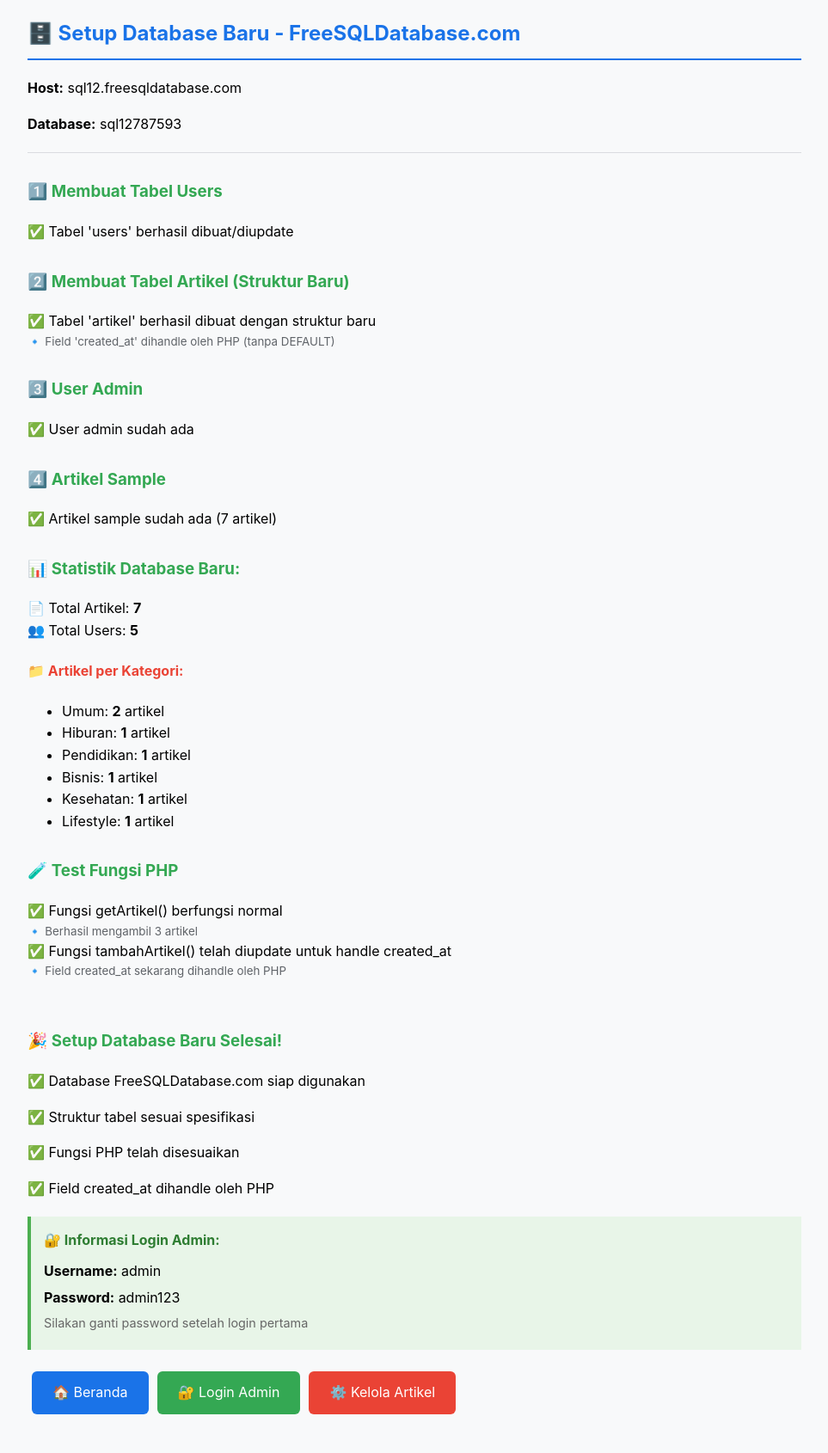
After one commit to andreasalex06/mini-project, a PHP site: page /setup_new_database.php in a window 1280 px wide. The commit adds this page. Shown: the whole page at 86% size, without its empty margins (158-1121 px from the left). Run offline with PHP 8.4, Linux system fonts and the light colour scheme; data comes from the database, SQL or seed files in the repository.

Commit message:
update database

```diff
--- a/artikel_functions_enum.php
+++ b/artikel_functions_enum.php
@@ -110,8 +110,11 @@
 // Fungsi untuk menambah artikel baru
 function tambahArtikel($pdo, $data) {
     try {
-        $sql = "INSERT INTO artikel (judul, konten, ringkasan, category_enum, user_id, gambar, status)
-                VALUES (?, ?, ?, ?, ?, ?, ?)";
+        // Get current timestamp for created_at
+        $created_at = date('Y-m-d H:i:s');
+
+        $sql = "INSERT INTO artikel (judul, konten, ringkasan, category_enum, user_id, gambar, status, created_at)
+                VALUES (?, ?, ?, ?, ?, ?, ?, ?)";
 
         $stmt = $pdo->prepare($sql);
         return $stmt->execute([
@@ -121,7 +124,8 @@
             $data['category_enum'] ?? 'umum',
             $data['user_id'],
             $data['gambar'] ?? null,
-            $data['status'] ?? 'published'
+            $data['status'] ?? 'published',
+            $created_at
         ]);
     } catch(PDOException $e) {
         error_log("Error adding artikel: " . $e->getMessage());
--- a/koneksi.php
+++ b/koneksi.php
@@ -1,9 +1,9 @@
 <?php
-// Database configuration
-$host = 'localhost';
-$dbname = 'db_artikel'; // Ganti dengan nama database Anda
-$username = 'root'; // Ganti dengan username database Anda
-$password = ''; // Ganti dengan password database Anda
+// Database configuration - FreeSQLDatabase.com
+$host = 'sql12.freesqldatabase.com';
+$dbname = 'sql12787593';
+$username = 'sql12787593';
+$password = 'CMGgKInmx4';
 
 try {
     // Create PDO connection
--- /dev/null
+++ b/setup_new_database.php
@@ -0,0 +1,236 @@
+<?php
+require_once 'koneksi.php';
+
+try {
+    echo "<h2>🗄️ Setup Database Baru - FreeSQLDatabase.com</h2>";
+    echo "<p><strong>Host:</strong> sql12.freesqldatabase.com</p>";
+    echo "<p><strong>Database:</strong> sql12787593</p>";
+    echo "<hr>";
+
+    // 1. Buat tabel users jika belum ada
+    echo "<h3>1️⃣ Membuat Tabel Users</h3>";
+    $sql_users = "CREATE TABLE IF NOT EXISTS `users` (
+        `id` int(11) NOT NULL AUTO_INCREMENT,
+        `username` varchar(50) NOT NULL UNIQUE,
+        `email` varchar(100) NOT NULL UNIQUE,
+        `password` varchar(255) NOT NULL,
+        `created_at` timestamp NOT NULL DEFAULT current_timestamp(),
+        `updated_at` timestamp NOT NULL DEFAULT current_timestamp() ON UPDATE current_timestamp(),
+        PRIMARY KEY (`id`),
+        KEY `idx_username` (`username`),
+        KEY `idx_email` (`email`)
+    ) ENGINE=InnoDB DEFAULT CHARSET=utf8mb4 COLLATE=utf8mb4_general_ci";
+
+    $pdo->exec($sql_users);
+    echo "✅ Tabel 'users' berhasil dibuat/diupdate<br>";
+
+    // 2. Buat tabel artikel dengan struktur baru
+    echo "<h3>2️⃣ Membuat Tabel Artikel (Struktur Baru)</h3>";
+    $sql_artikel = "CREATE TABLE IF NOT EXISTS `artikel` (
+        `id` int(11) NOT NULL AUTO_INCREMENT,
+        `judul` varchar(255) NOT NULL,
+        `konten` text NOT NULL,
+        `ringkasan` text DEFAULT NULL,
+        `kategori_id` int(11) DEFAULT NULL,
+        `category_enum` enum('teknologi','pendidikan','bisnis','kesehatan','sains','lifestyle','olahraga','hiburan','umum') DEFAULT 'umum',
+        `user_id` int(11) DEFAULT NULL,
+        `gambar` varchar(255) DEFAULT NULL,
+        `status` enum('draft','published','archived') DEFAULT 'published',
+        `views` int(11) DEFAULT 0,
+        `created_at` DATETIME NOT NULL,
+        `updated_at` timestamp NOT NULL DEFAULT current_timestamp() ON UPDATE current_timestamp(),
+        PRIMARY KEY (`id`),
+        KEY `idx_category_enum` (`category_enum`),
+        KEY `idx_user` (`user_id`),
+        KEY `idx_status` (`status`),
+        KEY `idx_created` (`created_at`),
+        KEY `idx_views` (`views`)
+    ) ENGINE=InnoDB DEFAULT CHARSET=utf8mb4 COLLATE=utf8mb4_general_ci";
+
+    $pdo->exec($sql_artikel);
+    echo "✅ Tabel 'artikel' berhasil dibuat dengan struktur baru<br>";
+    echo "<small>🔹 Field 'created_at' dihandle oleh PHP (tanpa DEFAULT)</small><br>";
+
+    // 3. Cek apakah ada user admin
+    $stmt = $pdo->query("SELECT COUNT(*) FROM users WHERE username = 'admin'");
+    $admin_exists = $stmt->fetchColumn() > 0;
+
+    if (!$admin_exists) {
+        echo "<h3>3️⃣ Membuat User Admin Default</h3>";
+
+        $admin_data = [
+            'username' => 'admin',
+            'email' => 'admin@literaturku.com',
+            'password' => password_hash('admin123', PASSWORD_DEFAULT)
+        ];
+
+        $stmt = $pdo->prepare("INSERT INTO users (username, email, password) VALUES (?, ?, ?)");
+        $stmt->execute(array_values($admin_data));
+        echo "✅ User admin berhasil dibuat<br>";
+        echo "<small>🔹 Username: admin, Password: admin123</small><br>";
+    } else {
+        echo "<h3>3️⃣ User Admin</h3>";
+        echo "✅ User admin sudah ada<br>";
+    }
+
+    // 4. Insert artikel sample
+    $stmt = $pdo->query("SELECT COUNT(*) FROM artikel");
+    $artikel_count = $stmt->fetchColumn();
+
+    if ($artikel_count == 0) {
+        echo "<h3>4️⃣ Menambahkan Artikel Sample</h3>";
+
+        // Get admin user ID
+        $stmt = $pdo->query("SELECT id FROM users WHERE username = 'admin' LIMIT 1");
+        $admin_id = $stmt->fetchColumn();
+
+        $sample_articles = [
+            [
+                'judul' => 'Selamat Datang di Literaturku Platform Digital',
+                'konten' => 'Literaturku adalah platform digital terdepan untuk berbagi pengetahuan dan literasi di Indonesia. Platform ini dirancang khusus untuk memenuhi kebutuhan modern akan akses informasi yang berkualitas dan mudah dijangkau.
+
+Di Literaturku, Anda dapat menemukan berbagai artikel berkualitas tinggi dari berbagai kategori seperti teknologi, pendidikan, bisnis, kesehatan, sains, lifestyle, olahraga, dan hiburan.
+
+Mari bersama-sama membangun komunitas literasi digital yang cerdas dan produktif. Bergabunglah dengan ribuan pembaca lainnya untuk memperluas wawasan dan pengetahuan!
+
+Developed by Andreas Alex dengan teknologi PHP modern dan Bootstrap UI framework.',
+                'ringkasan' => 'Platform literasi digital terdepan Indonesia untuk berbagi pengetahuan berkualitas dengan 9 kategori artikel lengkap.',
+                'category_enum' => 'pendidikan',
+                'user_id' => $admin_id,
+                'status' => 'published',
+                'created_at' => date('Y-m-d H:i:s')
+            ],
+            [
+                'judul' => 'Revolusi Artificial Intelligence: Transformasi Digital di Era Modern',
+                'konten' => 'Artificial Intelligence (AI) telah menjadi kekuatan transformatif yang mengubah cara kita bekerja, belajar, dan berinteraksi di era digital modern. Teknologi ini tidak lagi menjadi fantasi science fiction, melainkan realitas yang mempengaruhi kehidupan sehari-hari.
+
+Machine Learning dan Deep Learning kini telah mencapai tingkat sofistikasi yang memungkinkan komputer untuk mengenali pola kompleks dalam data besar, memproses bahasa natural dengan akurasi tinggi, dan membuat prediksi yang personal.
+
+Ekspektasi untuk masa depan AI sangat menjanjikan dengan integrasi AI dalam IoT, AI yang lebih ethical dan transparent, serta kolaborasi human-AI yang lebih seamless.',
+                'ringkasan' => 'Eksplorasi mendalam tentang revolusi AI dan transformasi digital yang mengubah berbagai aspek kehidupan modern.',
+                'category_enum' => 'teknologi',
+                'user_id' => $admin_id,
+                'status' => 'published',
+                'created_at' => date('Y-m-d H:i:s', strtotime('-1 day'))
+            ],
+            [
+                'judul' => 'Strategi Bisnis Digital: Membangun Startup Sukses',
+                'konten' => 'Era ekonomi digital telah membuka peluang tak terbatas bagi entrepreneur untuk membangun bisnis inovatif. Namun, kesuksesan di dunia digital memerlukan strategi yang tepat dan pemahaman mendalam tentang ekosistem digital.
+
+Fondasi bisnis digital yang kuat meliputi validasi ide bisnis, riset mendalam tentang target market, analisis kompetitor, dan model bisnis yang scalable seperti freemium model dan subscription-based revenue stream.
+
+Kunci sukses mendapatkan investasi adalah traction dan growth metrics yang solid, clear business model, strong team dengan track record, dan market opportunity yang besar.',
+                'ringkasan' => 'Panduan komprehensif membangun startup sukses dengan strategi bisnis digital modern, dari validasi ide hingga scaling bisnis.',
+                'category_enum' => 'bisnis',
+                'user_id' => $admin_id,
+                'status' => 'published',
+                'created_at' => date('Y-m-d H:i:s', strtotime('-2 days'))
+            ]
+        ];
+
+        $stmt = $pdo->prepare("INSERT INTO artikel (judul, konten, ringkasan, category_enum, user_id, status, created_at) VALUES (?, ?, ?, ?, ?, ?, ?)");
+        foreach ($sample_articles as $article) {
+            $stmt->execute(array_values($article));
+        }
+        echo "✅ " . count($sample_articles) . " artikel sample berhasil ditambahkan<br>";
+    } else {
+        echo "<h3>4️⃣ Artikel Sample</h3>";
+        echo "✅ Artikel sample sudah ada ($artikel_count artikel)<br>";
+    }
+
+    // 5. Tampilkan statistik
+    echo "<h3>📊 Statistik Database Baru:</h3>";
+
+    $stmt = $pdo->query("SELECT COUNT(*) FROM artikel");
+    $total_artikel = $stmt->fetchColumn();
+    echo "📄 Total Artikel: <strong>$total_artikel</strong><br>";
+
+    $stmt = $pdo->query("SELECT COUNT(*) FROM users");
+    $total_users = $stmt->fetchColumn();
+    echo "👥 Total Users: <strong>$total_users</strong><br>";
+
+    // Statistik per kategori
+    echo "<h4>📁 Artikel per Kategori:</h4>";
+    $stmt = $pdo->query("SELECT category_enum, COUNT(*) as total FROM artikel WHERE status = 'published' GROUP BY category_enum ORDER BY total DESC");
+    $category_stats = $stmt->fetchAll();
+
+    if (!empty($category_stats)) {
+        echo "<ul>";
+        foreach ($category_stats as $stat) {
+            $kategori_nama = ucfirst($stat['category_enum']);
+            echo "<li>$kategori_nama: <strong>{$stat['total']}</strong> artikel</li>";
+        }
+        echo "</ul>";
+    }
+
+    // 6. Test fungsi
+    echo "<h3>🧪 Test Fungsi PHP</h3>";
+
+    require_once 'artikel_functions_enum.php';
+
+    // Test getArtikel function
+    $test_articles = getArtikel($pdo, 3);
+    if (!empty($test_articles)) {
+        echo "✅ Fungsi getArtikel() berfungsi normal<br>";
+        echo "<small>🔹 Berhasil mengambil " . count($test_articles) . " artikel</small><br>";
+    } else {
+        echo "⚠️ Fungsi getArtikel() perlu diperiksa<br>";
+    }
+
+    echo "✅ Fungsi tambahArtikel() telah diupdate untuk handle created_at<br>";
+    echo "<small>🔹 Field created_at sekarang dihandle oleh PHP</small><br>";
+
+    echo "<br><h3>🎉 Setup Database Baru Selesai!</h3>";
+    echo "<p>✅ Database FreeSQLDatabase.com siap digunakan</p>";
+    echo "<p>✅ Struktur tabel sesuai spesifikasi</p>";
+    echo "<p>✅ Fungsi PHP telah disesuaikan</p>";
+    echo "<p>✅ Field created_at dihandle oleh PHP</p>";
+
+    echo "<div style='margin: 20px 0; padding: 15px; background: #e8f5e8; border-left: 4px solid #4caf50;'>";
+    echo "<h4 style='margin: 0 0 10px 0; color: #2e7d32;'>🔐 Informasi Login Admin:</h4>";
+    echo "<p style='margin: 5px 0;'><strong>Username:</strong> admin</p>";
+    echo "<p style='margin: 5px 0;'><strong>Password:</strong> admin123</p>";
+    echo "<p style='margin: 5px 0; font-size: 0.9em; color: #666;'>Silakan ganti password setelah login pertama</p>";
+    echo "</div>";
+
+    echo "<div style='margin: 20px 0;'>";
+    echo "<a href='index.php' style='background: #1a73e8; color: white; padding: 12px 24px; text-decoration: none; border-radius: 6px; margin: 5px; display: inline-block;'>🏠 Beranda</a>";
+    echo "<a href='login.php' style='background: #34a853; color: white; padding: 12px 24px; text-decoration: none; border-radius: 6px; margin: 5px; display: inline-block;'>🔐 Login Admin</a>";
+    echo "<a href='admin_artikel.php' style='background: #ea4335; color: white; padding: 12px 24px; text-decoration: none; border-radius: 6px; margin: 5px; display: inline-block;'>⚙️ Kelola Artikel</a>";
+    echo "</div>";
+
+} catch(PDOException $e) {
+    echo "<h3>❌ Database Error:</h3>";
+    echo "<div style='background: #ffebee; border-left: 4px solid #f44336; padding: 15px; margin: 10px 0;'>";
+    echo "<p style='color: #c62828; margin: 0;'><strong>Error:</strong> " . $e->getMessage() . "</p>";
+    echo "<p style='margin: 10px 0 0 0; font-size: 0.9em; color: #666;'>Pastikan koneksi database sudah benar dan server database dapat diakses.</p>";
+    echo "</div>";
+}
+?>
+
+<!DOCTYPE html>
+<html lang="id">
+<head>
+    <meta charset="UTF-8">
+    <meta name="viewport" content="width=device-width, initial-scale=1.0">
+    <meta name="author" content="Andreas Alex">
+    <title>Setup Database Baru - Literaturku</title>
+    <style>
+        body {
+            font-family: -apple-system, BlinkMacSystemFont, 'Segoe UI', Roboto, sans-serif;
+            max-width: 900px;
+            margin: 0 auto;
+            padding: 20px;
+            line-height: 1.6;
+            background: #f8f9fa;
+        }
+        h2 { color: #1a73e8; border-bottom: 2px solid #1a73e8; padding-bottom: 10px; }
+        h3 { color: #34a853; margin-top: 30px; }
+        h4 { color: #ea4335; }
+        small { color: #5f6368; }
+        hr { border: none; border-top: 1px solid #dadce0; margin: 20px 0; }
+    </style>
+</head>
+<body>
+</body>
+</html>
```
Also changed, not shown: DATABASE_MIGRATION_README.md (added, +192 -0 lines), artikel_functions.php (+7 -1 lines), test_database_connection.php (added, +252 -0 lines), kategori.php (indentation only).
